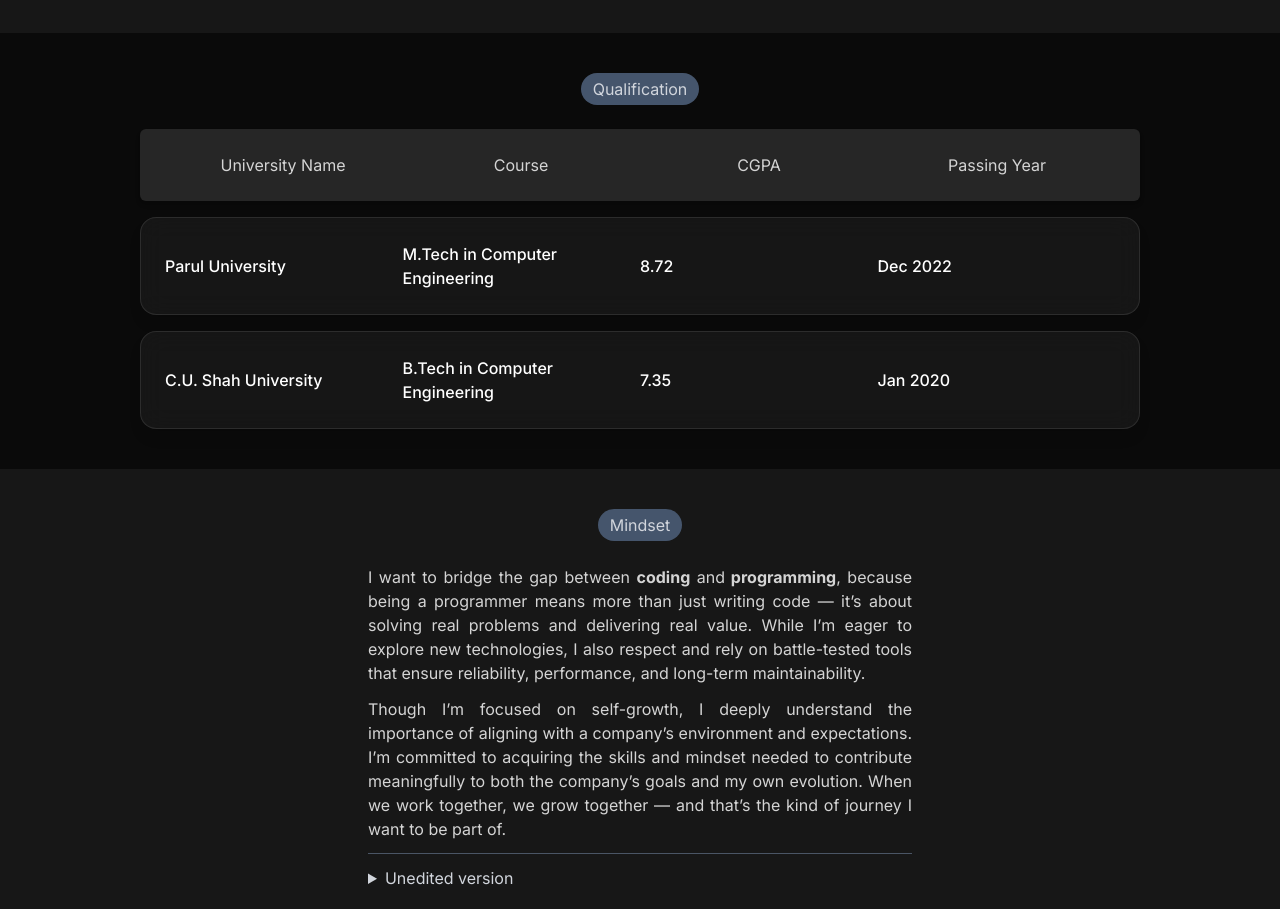
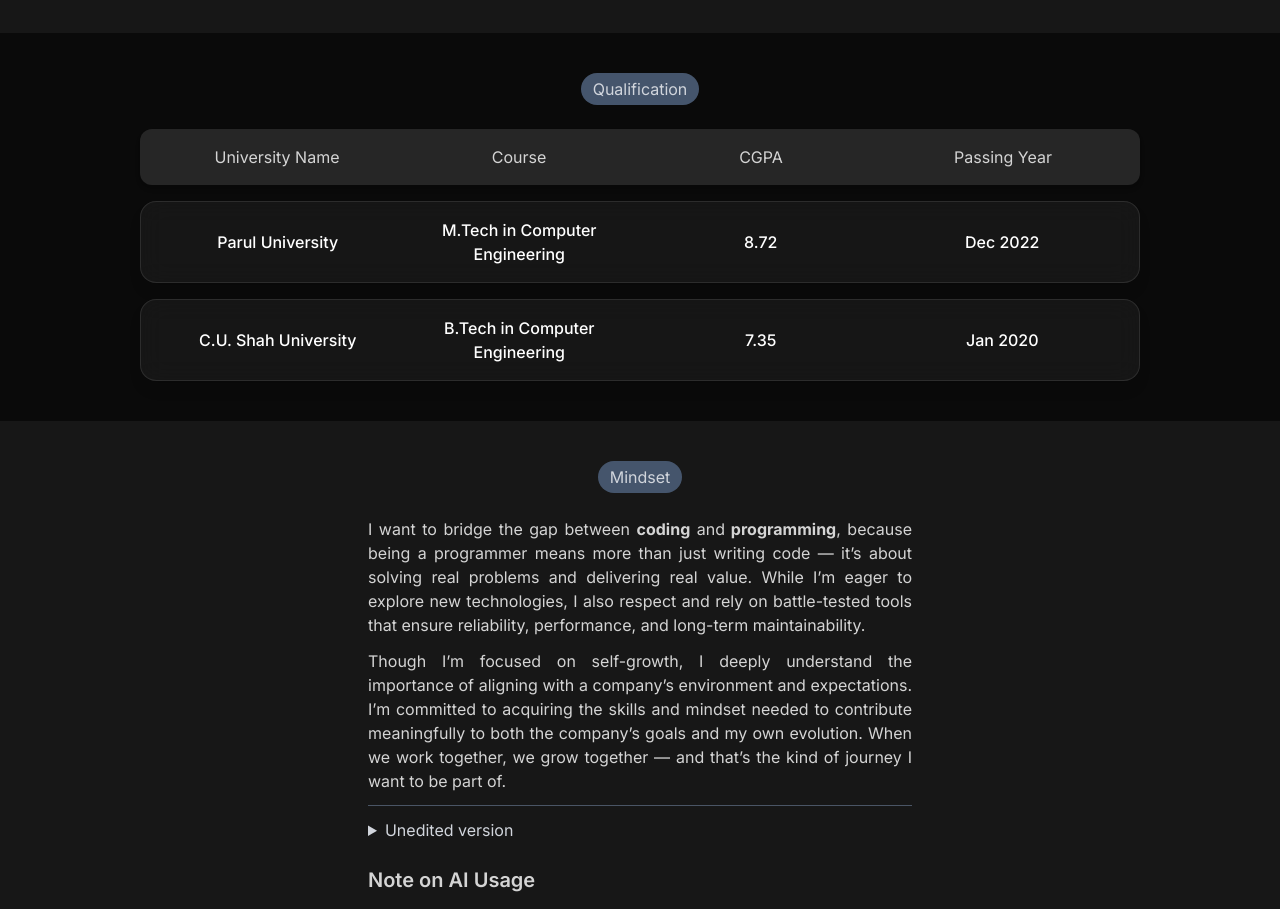
Before and after one commit to JaydeepRamanuj/Jaydeep-Ramanuj-Portfolio, a Next.js app: page / in a window 1280 px wide. Shown: the part 5840-6749 px from the top of the page. Built offline with nearby package versions, Linux system fonts and the light colour scheme.

Commit message:
updated experience table

```diff
--- a/src/app/page.tsx
+++ b/src/app/page.tsx
@@ -183,7 +183,7 @@
       <div className="p-3 md:py-10 md:px-24 bg-neutral-950" id="qualification">
         <SectionTitle title="Qualification" />
         <div className="mt-6 max-w-[1000px] mx-auto">
-          <div className="p-6 rounded-md bg-neutral-800 flex justify-between shadow-md text-center text-neutral-300">
+          <div className="p-2 md:p-4 rounded-xl bg-neutral-800 flex justify-between shadow-md text-center text-neutral-300">
             <span className="flex-1">University Name</span>
             <span className="flex-1">Course</span>
             <span className="flex-1">CGPA</span>
--- a/src/components/QualificationsCard.tsx
+++ b/src/components/QualificationsCard.tsx
@@ -14,7 +14,7 @@
   courseName,
 }: QualificationsCardType) {
   return (
-    <div className="w-full mt-4 p-4 sm:p-6 rounded-2xl bg-white/5 backdrop-blur-md border border-white/10 shadow-lg text-white font-medium flex flex-col sm:flex-row items-center text-sm sm:text-base text-center sm:text-left gap-4 sm:gap-0 sm:justify-between">
+    <div className="w-full mt-4 p-2 md:p-4 sm:p-6 rounded-2xl bg-white/5 backdrop-blur-md border border-white/10 shadow-lg text-white font-medium flex items-center text-sm sm:text-base text-center gap-4 sm:gap-0 sm:justify-between">
       <span className="flex-1">{collageName}</span>
       <span className="flex-1">{courseName}</span>
       <span className="flex-1">{CGPA.toFixed(2)}</span>
```
